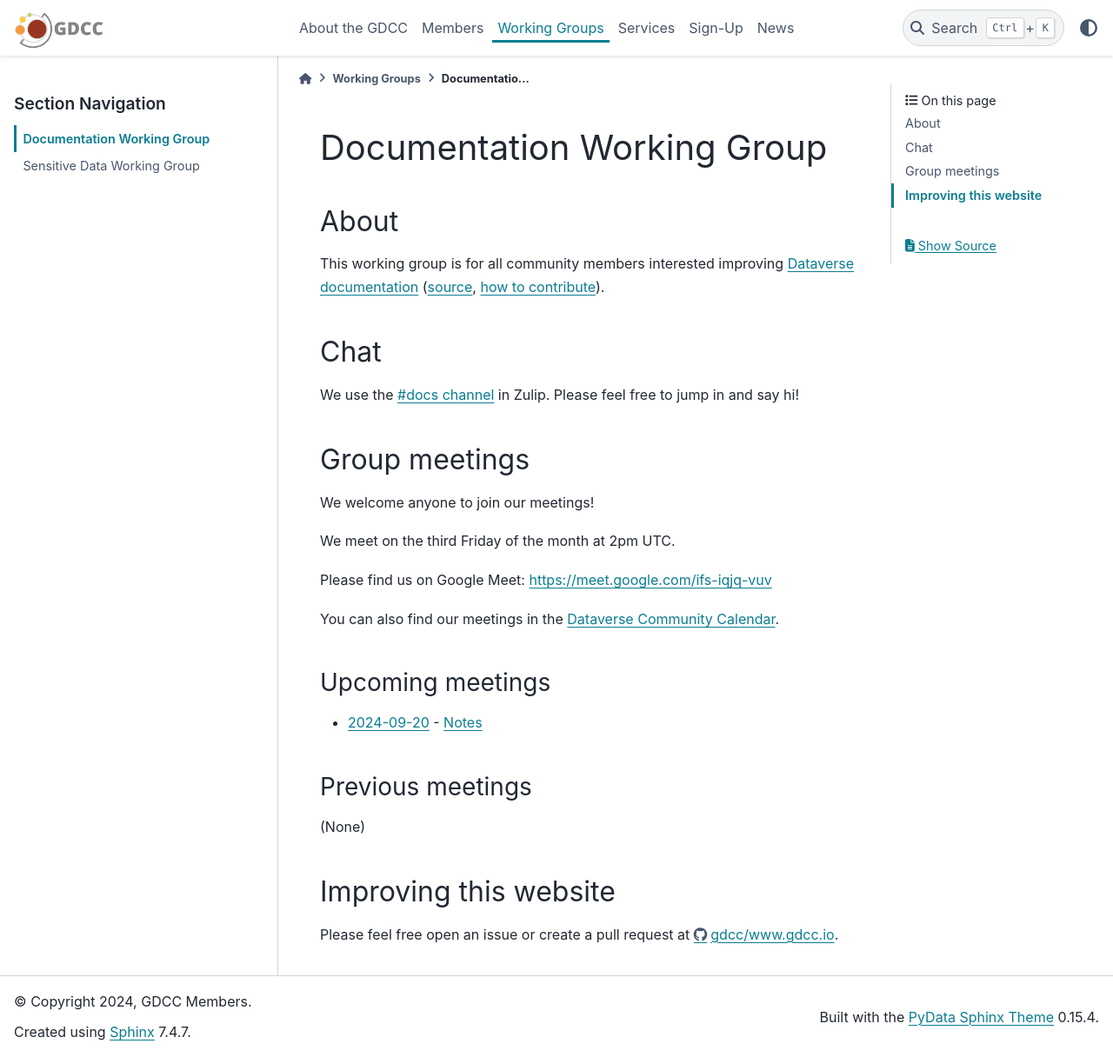
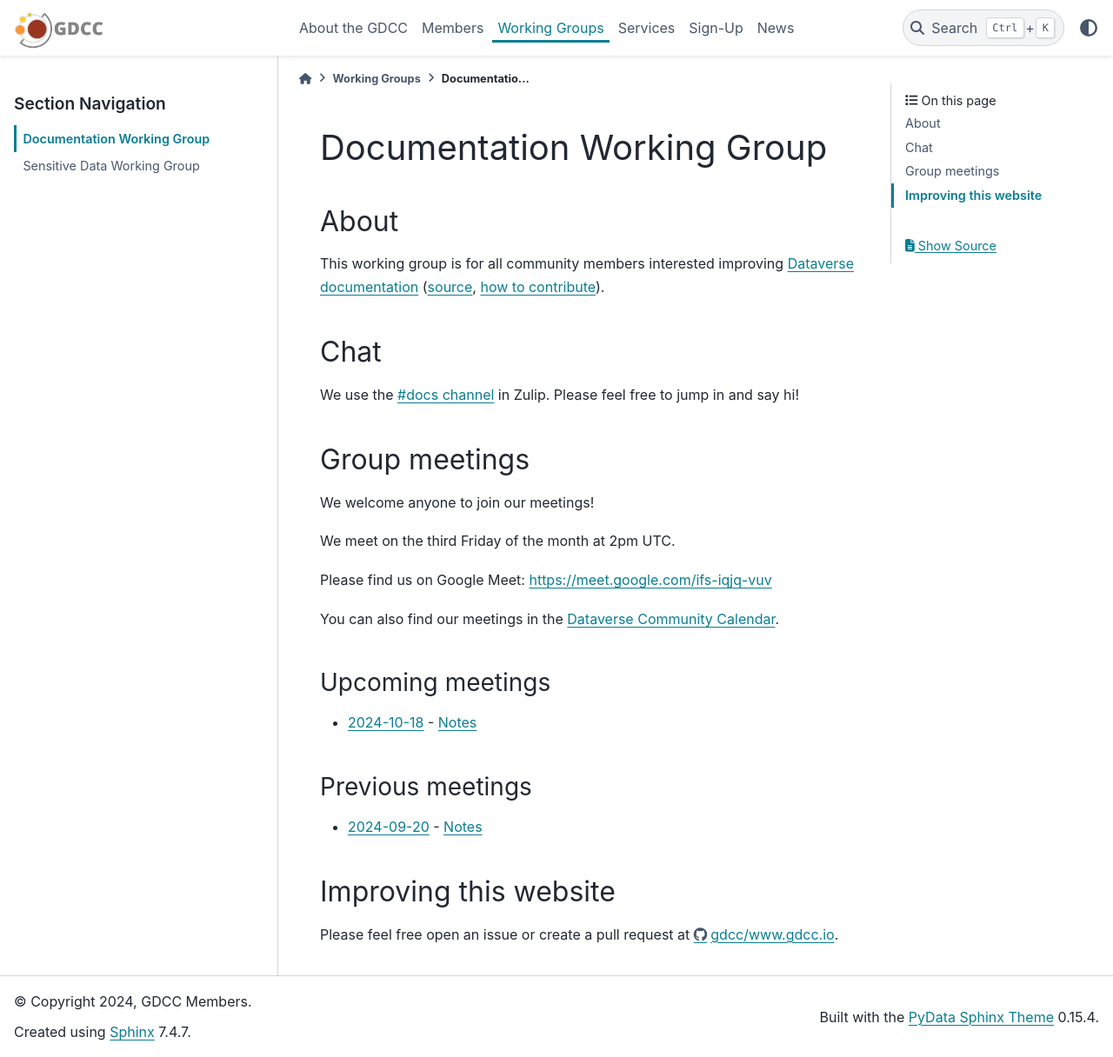
Before and after one commit to gdcc/www.gdcc.io, a Sphinx documentation site: the page built from source/working-groups/documentation.md, in a window 1280 px wide and 1216 px high. Shown: the whole window at 87% size. Built offline with Sphinx 7.4.7 and the PyData theme 0.15.4, drawn with Linux system fonts in a browser that asks for light colours.

Commit message:
add next docs meeting

```diff
--- a/source/working-groups/documentation.md
+++ b/source/working-groups/documentation.md
@@ -24,11 +24,11 @@
 
 ### Upcoming meetings
 
-- [2024-09-20](https://time.is/compare/1400_20_Sep_2024_in_UTC) - [Notes](https://docs.google.com/document/d/1wUpmkOfQICuPQPbITqJ2oZSD2cSJBdHioEsaLck6_Es/edit?usp=sharing)
+- [2024-10-18](https://time.is/compare/1400_18_Oct_2024_in_UTC) - [Notes](https://docs.google.com/document/d/1O1v9aMSCNe9ak2_Md2plfaJw42XJuIrb7l1-sSg4hus/edit?usp=sharing)
 
 ### Previous meetings
 
-(None)
+- [2024-09-20](https://time.is/compare/1400_20_Sep_2024_in_UTC) - [Notes](https://docs.google.com/document/d/1wUpmkOfQICuPQPbITqJ2oZSD2cSJBdHioEsaLck6_Es/edit?usp=sharing)
 
 ## Improving this website
 
```
